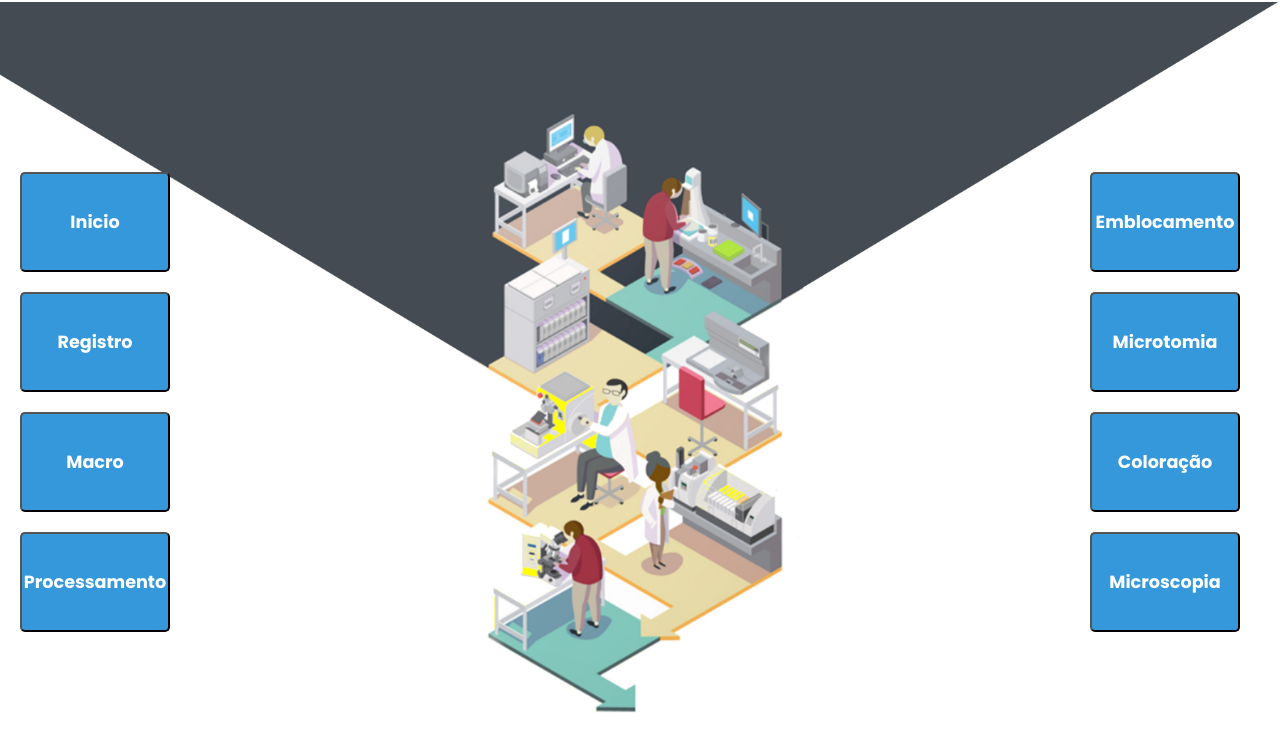
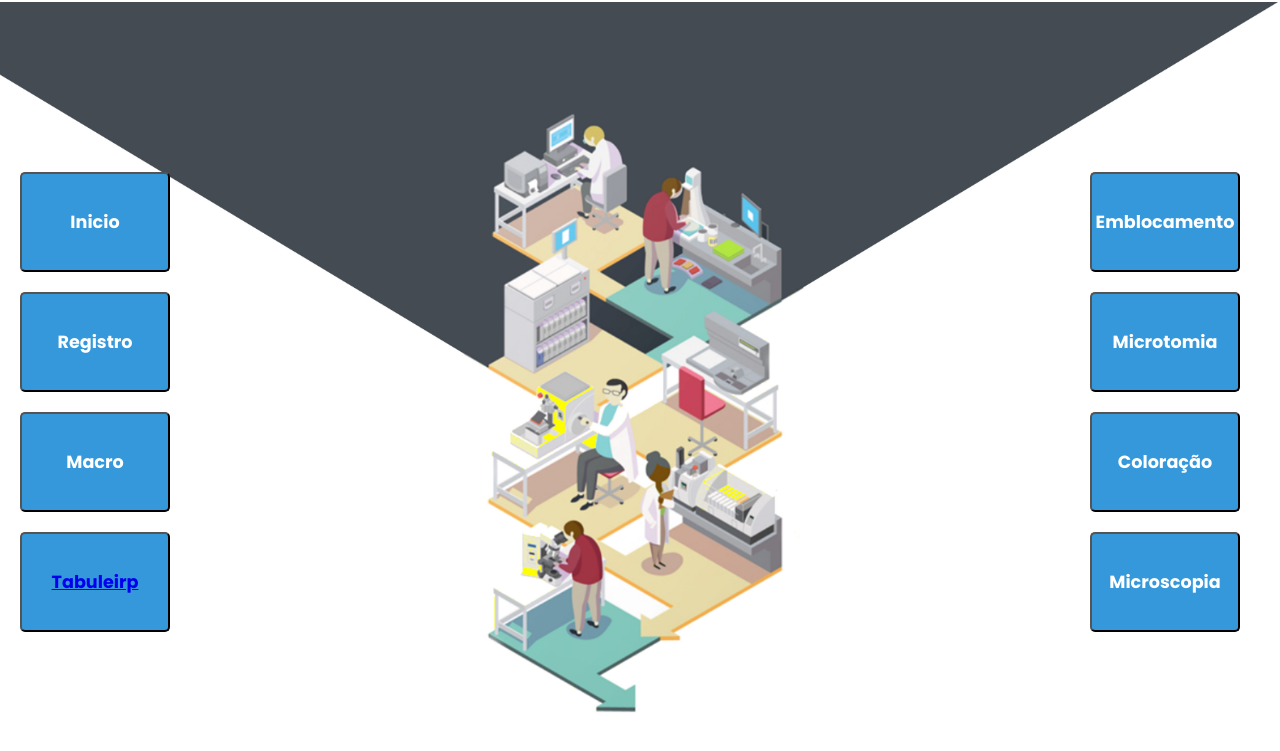
Before and after one commit to AugustoN9/projetoGamePatologic2025-002, a plain HTML site: page home.html in a window 1280 px wide. Shown: the part 85-836 px from the top of the page. Drawn offline with Linux system fonts and the light colour scheme; a web font is replaced by a local one.

Commit message:
atualizacao de 21 de marco 2

```diff
--- a/home.html
+++ b/home.html
@@ -27,7 +27,7 @@
                 <button class="box" onclick="showContent('./image/02macro.jpg')"  >Macro</button>
             </div>
             <div class="etapa">
-                <button class="box" onclick="showContent('./image/03histotecnico.jpg')"  >Processamento</button>
+                <button class="box"   ><a href="./tabuleiro.html">Tabuleirp</a></button>
             </div>
         </div>
         <div class="button-right">
```
